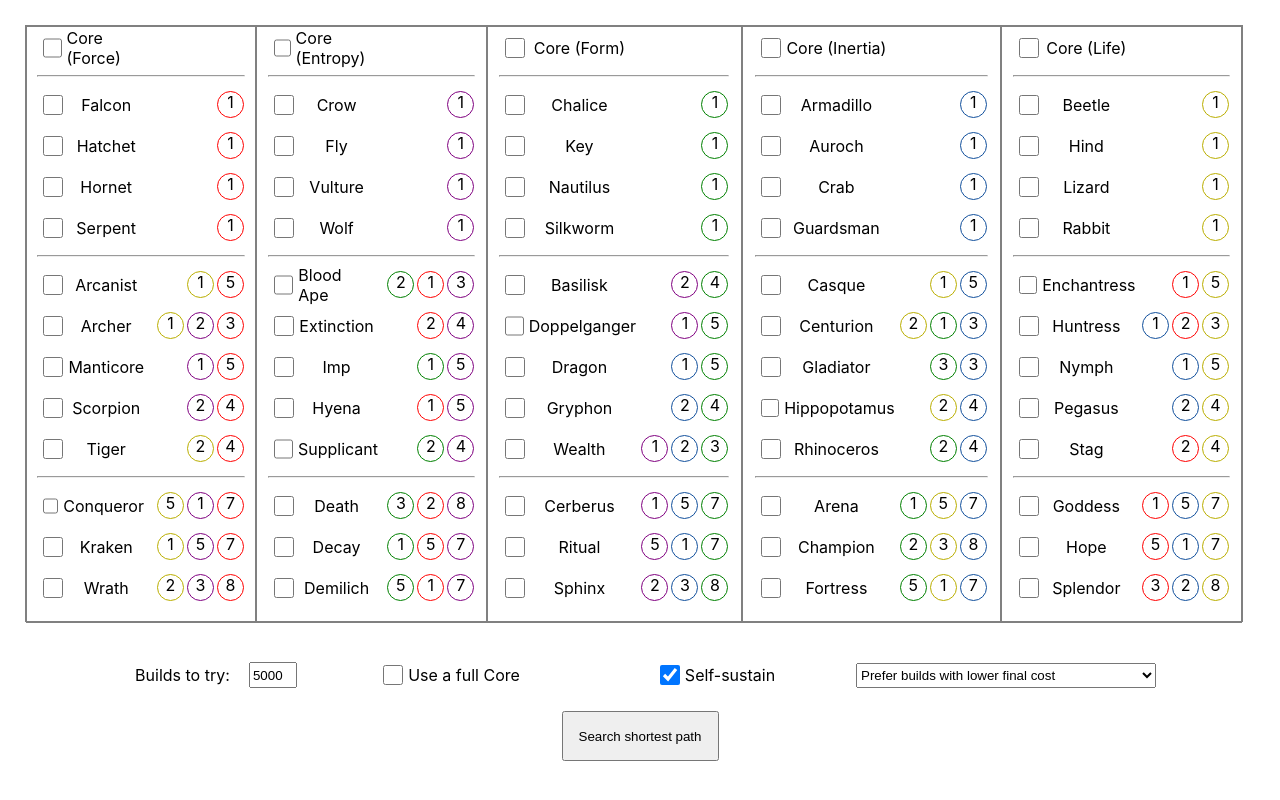
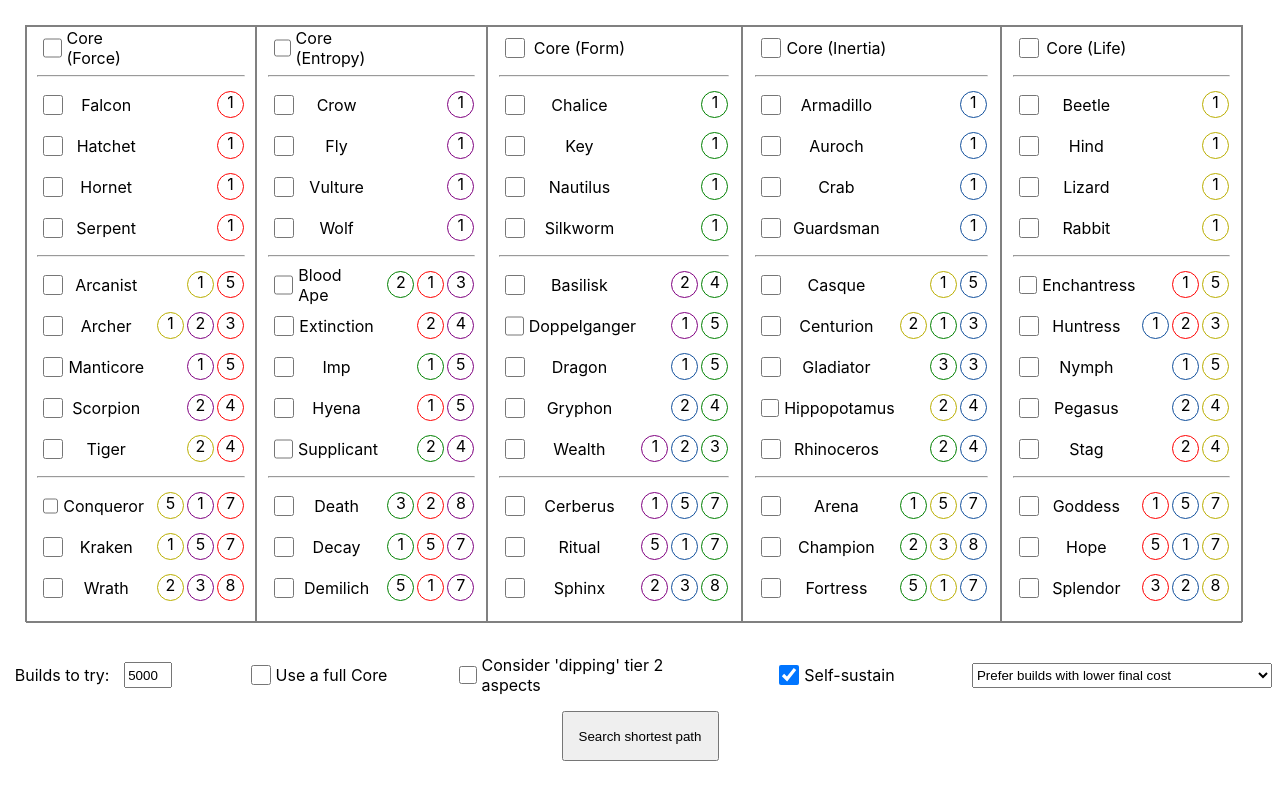
Before and after one commit to PinewoodPip/ee2calc, a React (Create React App) app: page / in a window 1280 px wide. Built offline with nearby package versions, Linux system fonts and the light colour scheme.

Commit message:
Add option to dip into t2s for embodiment

```diff
--- a/src/App.css
+++ b/src/App.css
@@ -90,7 +90,7 @@ input[type="checkbox"] {
   flex-direction: row;
   align-items: center;
   justify-content: center;
-  width: 250px;
+  width: 260px;
 }
 
 .embodiments-box {
--- a/src/App.js
+++ b/src/App.js
@@ -58,13 +58,6 @@ for (var x in aspects) {
         tier: aspect.tier,
         requirements: aspect.requirements, // does this reference or copy??
         rewards: {},
-        // rewards: {
-        //   force: (aspect.rewards.force != undefined) ? aspect.rewards.force : undefined,
-        //   entropy: aspect.rewards.entropy,
-        //   form: aspect.rewards.form,
-        //   inertia: aspect.rewards.inertia,
-        //   life: aspect.rewards.life,
-        // },
         nodes: aspect.nodes,
         hasChoiceNode: aspect.hasChoiceNode,
         generated: true, // if this property exists, aspect does not render in UI
@@ -83,6 +76,30 @@ for (var x in aspects) {
       num++;
 
       extraAspects[num] = newAspect;
+    }
+
+    // generate dipping aspects
+    for (var b in embs) {
+      var newAspect = {
+        name: aspect.name + " (dip, +{0})".format(b),
+        id: aspect.id, // same id so the calc function doesnt pick multiple
+        family: "special",
+        tier: aspect.tier,
+        requirements: aspect.requirements,
+        rewards: {},
+        nodes: 2, // dipping aspects only have 2 nodes
+        hasChoiceNode: aspect.hasChoiceNode,
+        dipping: true,
+        generated: true, // if this property exists, aspect does not render in UI
+        extraEmbodimentType: b,
+      };
+
+      newAspect.rewards[b] = 1; // tier 2 dips reward 1 embodiment
+
+      num++;
+
+      extraAspects[num] = newAspect;
+      console.log(newAspect)
     }
   }
 }
@@ -194,7 +211,7 @@ class App extends React.Component {
       result: null,
       waiting: false,
       useFullCore: false,
-      considerDipping: true,
+      considerDipping: false,
       selfSustain: true,
       pointsBudget: 25, // unused atm
       preference: "0", // scoring mode
@@ -239,6 +256,9 @@ class App extends React.Component {
       for (var x in aspect.rewards) {
         var reward = aspect.rewards[x];
 
+        if (aspect.dipping && !this.state.considerDipping)
+          return false;
+
         // !!! always ignore base tier 2s !!!, use only the generated versions, which have the +embodiment node considered
         if (aspect.tier == 2 && aspect.generated == undefined)
           return false;
@@ -248,8 +268,6 @@ class App extends React.Component {
           return false;
         else if (aspect.isCoreNode && this.state.useFullCore)
           return false;
-        // else if (aspect.isCoreNode == undefined)
-        //   realList.push(aspect);
 
         // filter out t2 variants that don't have a relevant +emb
         if (aspect.generated != undefined && reqs[aspect.extraEmbodimentType] == 0)
@@ -305,7 +323,7 @@ class App extends React.Component {
     var chosenAspects = {}; // turn it into object and filter out irrelevant t2 variants
     for (var b = 0; b < list.length; b++) {
       var asp = list[b]
-      if (asp.generated != undefined && reqs[asp.extraEmbodimentType] == 0) {
+      if ((asp.generated != undefined && reqs[asp.extraEmbodimentType] == 0) || asp.dipping != undefined) {
         console.log("unneeded " + asp.name)
       }
       else
@@ -630,6 +648,12 @@ class App extends React.Component {
               <p>Use a full Core</p>
             </div>
           </Tippy>
+          <Tippy content={strings.considerDipping} placement="bottom" duration="0">
+            <div className="checkbox-bottom-ui">
+              <input type="checkbox" checked={this.state.considerDipping} onChange={(e) => this.setState({considerDipping: e.target.checked})}></input>
+              <p>Consider 'dipping' tier 2 aspects</p>
+            </div>
+          </Tippy>
           <Tippy content={strings.selfSustain} placement="bottom" duration="0">
             <div className="checkbox-bottom-ui">
               <input type="checkbox" checked={this.state.selfSustain} onChange={(e) => this.setState({selfSustain: e.target.checked})}></input>
```
